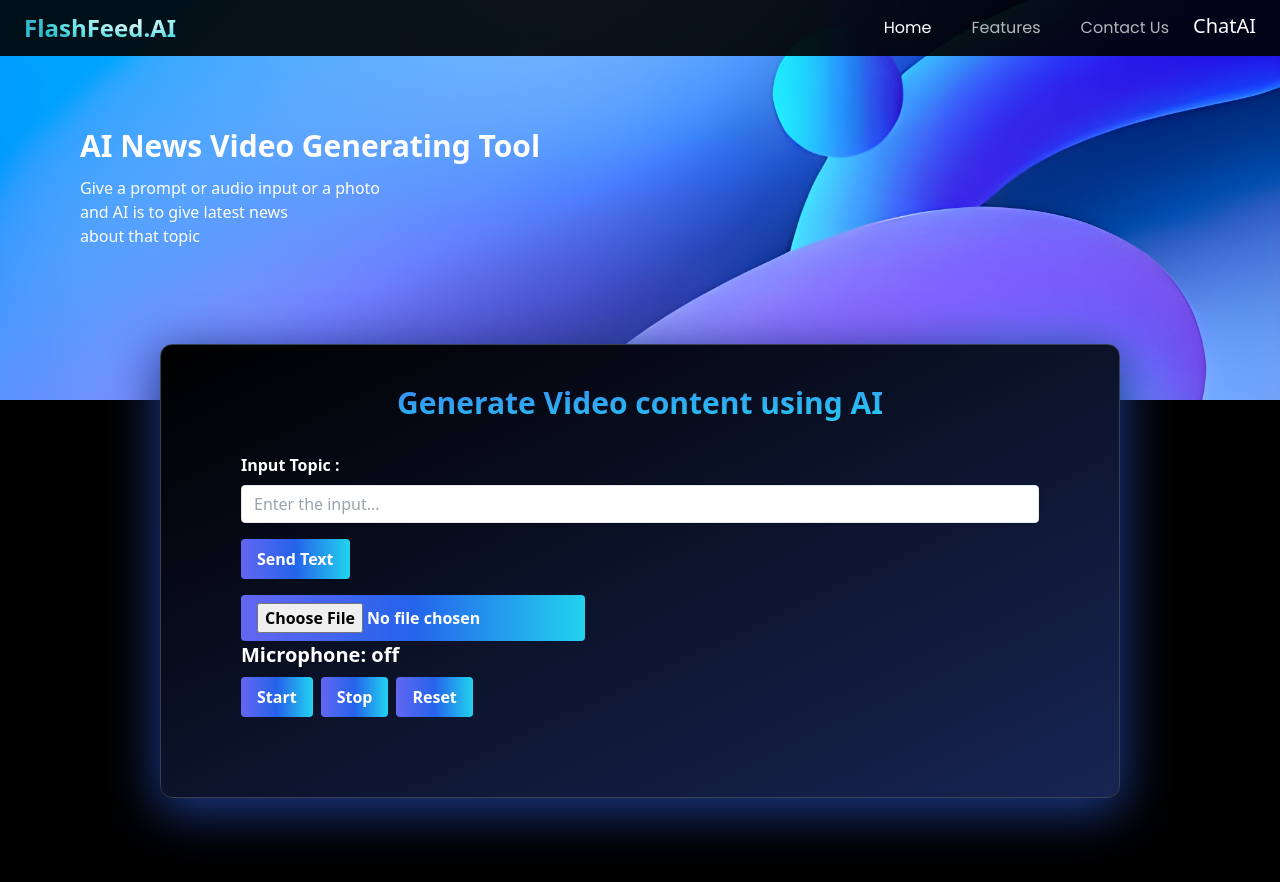
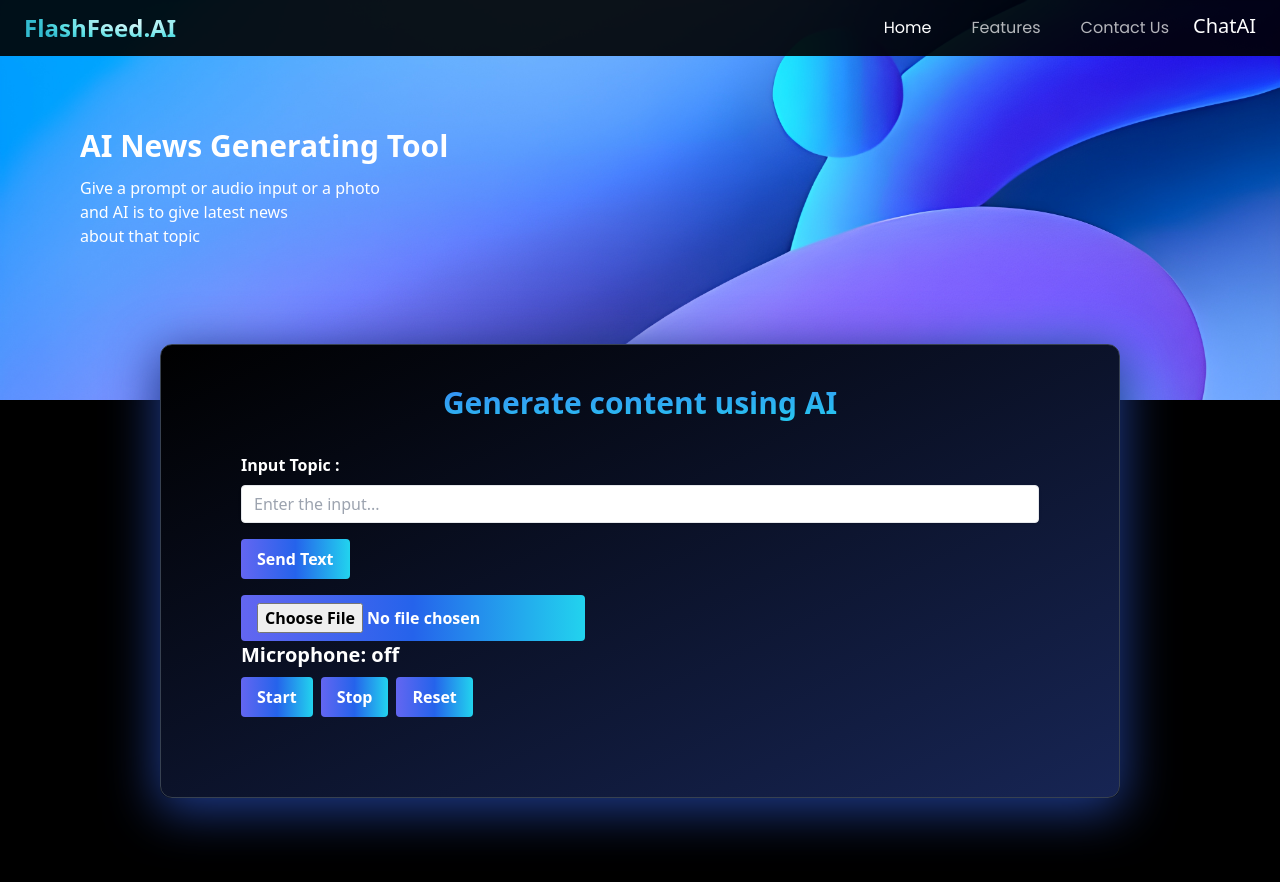
Before and after one commit to Gurjit11/Datathon_KJ_Targaryen, a React (Vite) app: page /ai in a window 1280 px wide. Shown: the top 882 px of the page. Built offline with nearby package versions, Linux system fonts and the light colour scheme.

Commit message:
Update Newsai.jsx
UI_changes

```diff
--- a/src/pages/Newsai.jsx
+++ b/src/pages/Newsai.jsx
@@ -221,7 +221,7 @@ function Newsai() {
       <div className="sm:p-20 py-12 px-2 bg-[url('../public/bg.jpeg')] h-[400px] bg-cover">
         <div className=" mt-12 mb-24">
           <div className="text-white ">
-            <p className="text-3xl font-bold">AI News Video Generating Tool</p>
+            <p className="text-3xl font-bold">AI News Generating Tool</p>
             <p className="mt-3">Give a prompt or audio input or a photo</p>
             <p> and AI is to give latest news</p>
             <p> about that topic</p>
@@ -230,7 +230,7 @@ function Newsai() {
         <div className="pb-3">
           <div className="pb-20 pt-10 sm:px-20 sm:mx-20 px-3 mx-2 mb-20 rounded-xl bg-gradient-to-br from-black to-blue-950 border-[0.1px] border-gray-700 shadow-blue-900 shadow-[0px_10px_50px_3px_rgba(0,0,0,0.1)] text-white ">
             <div className="bg-gradient-to-br from-blue-500 mb-8 to-cyan-400 bg-clip-text text-transparent text-3xl flex justify-center font-bold">
-              Generate Video content using AI
+              Generate content using AI
             </div>
 
             <form onSubmit={sendText}>
```
